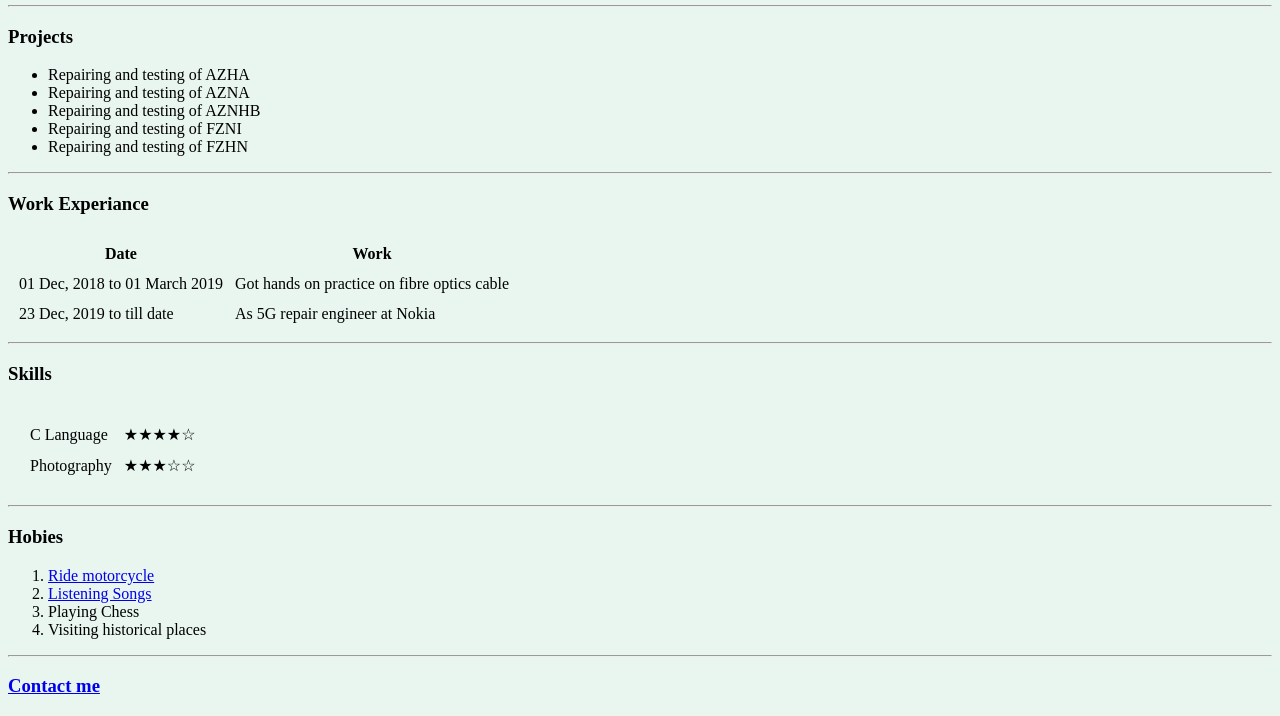
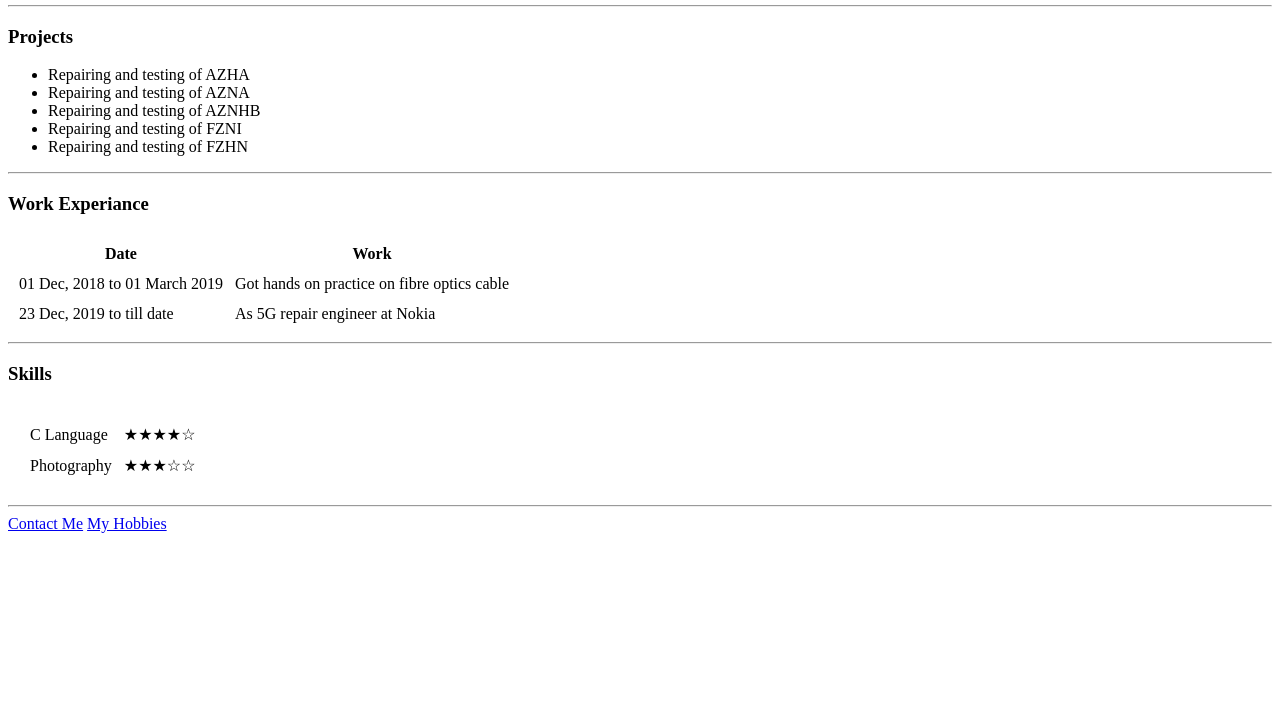
Before and after one commit to DiwakarKushwaha/cv, a plain HTML site: page index.html in a window 1280 px wide. Shown: the part 201-917 px from the top of the page. After the commit the page ends 800 px from the top, so only its background shows below. Drawn offline with Linux system fonts and the light colour scheme.

Commit message:
Update index.html

```diff
--- a/index.html
+++ b/index.html
@@ -3,10 +3,13 @@
 
 <head>
   <meta charset="utf-8">
-  <title>♥Diwakr's Personal site</title>
+  <title>Diwakr's Personal site</title>
+
+  <link rel="stylesheet" href="css/styles.css">
+
 </head>
 
-<body style="background-color: #E8F6EF;">
+<body>
   <table cellspacing="20">
     <tr>
       <td><img src="Diwakar.png" alt="Diwakar's profile picture" height="144"></td>
@@ -72,17 +75,8 @@
 
   <hr>
 
-  <h3>Hobies</h3>
-  <ol>
-    <li><a
-        href="https://scontent.fdel11-2.fna.fbcdn.net/v/t1.6435-9/41679729_923438751187838_7778935107410198528_n.jpg?_nc_cat=105&ccb=1-5&_nc_sid=174925&_nc_ohc=JCUQwsmJBHQAX-LMpyq&tn=QT4YpCbUa9JSgCJ4&_nc_ht=scontent.fdel11-2.fna&oh=00_AT8DxPSUpg7WgSk21CKwuGRSR9ssjTd08g-6ojoSdFK1GA&oe=622FAE69">Ride
-        motorcycle</a></li>
-    <li><a href="https://www.youtube.com/watch?v=dKIR2qY37j4">Listening Songs</a></li>
-    <li>Playing Chess</li>
-    <li>Visiting historical places</li>
-  </ol>
-  <hr>
-  <h3><a href="contact.html">Contact me</a></h3>
+  <a href="contact.html">Contact Me</a>
+  <a href="hobbies.html">My Hobbies</a>
 </body>
 
 </html>
```
